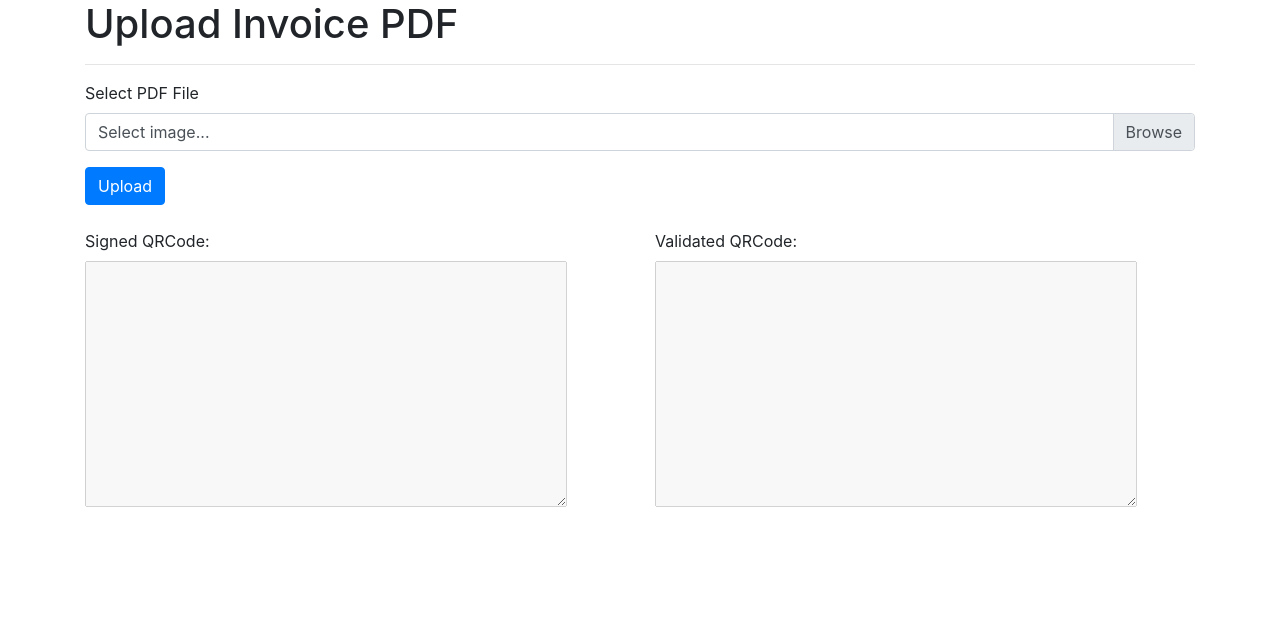
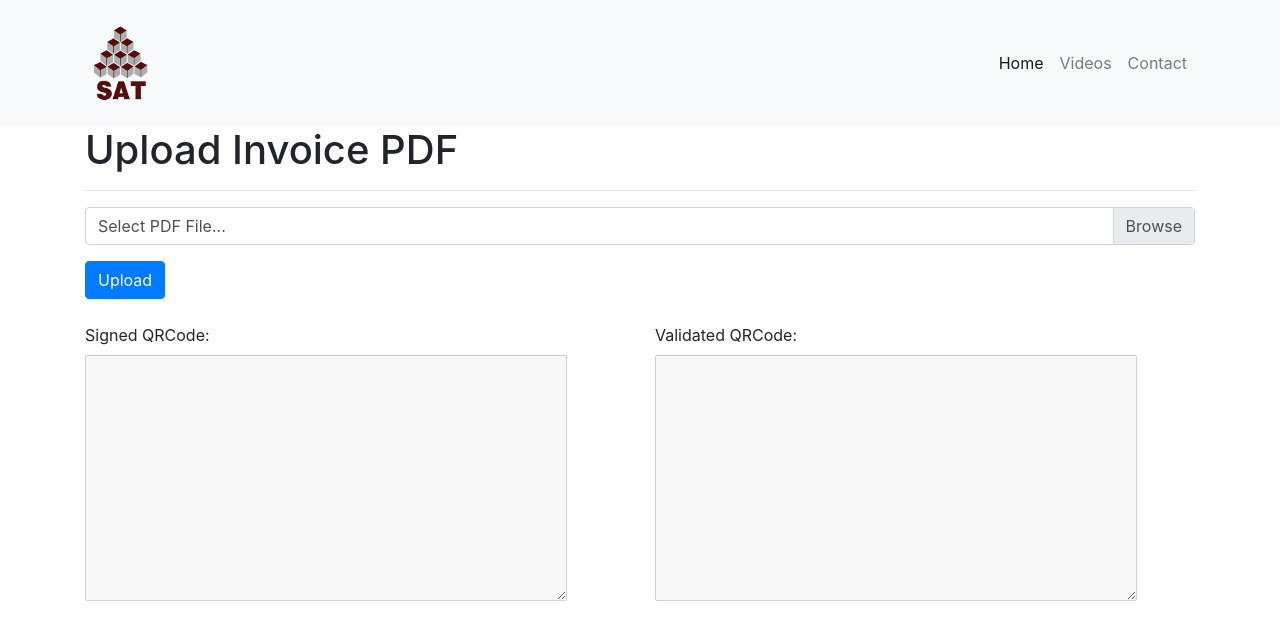
Before and after one commit to cosmo83/einvvalidate, a Flask app: page / in a window 1280 px wide. Shown: the top 640 px of the page. Run offline with Flask 2, Linux system fonts and the light colour scheme; some libraries are stand-ins or nearby versions.

Commit message:
Changes .. Added logo

```diff
--- a/run.py
+++ b/run.py
@@ -37,11 +37,14 @@ def upload_pdf():
                       return processqrcode(signed_qrcode)
                 except PyPDF2.utils.PdfReadError:
                   os.remove(os.path.join(app.instance_path, 'tmpfiles', fname,secure_filename(f.filename)))
-                  return "invalid PDF file"
+                  return processqrcode(None,"Not a valid PDF")
                 os.remove(os.path.join(app.instance_path, 'tmpfiles', fname,secure_filename(f.filename)))
-                return 'Success'
+                if(not foundqrcode):
+                  return processqrcode(None,"Did Not Find QRCode in the PDF")
 
-def processqrcode(signed_qrcode):
+def processqrcode(signed_qrcode,error=None):
+    if(error):
+      return render_template('page.html',error=error)
     public_key=open("einv_sandbox.pem", "r").read()
     ret={}
     for qrcode in signed_qrcode:
--- a/templates/base.html
+++ b/templates/base.html
@@ -13,6 +13,31 @@
     {% endif %}
   </head>
   <body>
+    <nav class="navbar navbar-expand-lg navbar-light bg-light static-top">
+      <div class="container">
+    <a class="navbar-brand" href="#">
+          <img src="{{ url_for('static',filename='SATLogo300x100.png') }}" alt="">
+        </a>
+    <button class="navbar-toggler" type="button" data-toggle="collapse" data-target="#navbarResponsive" aria-controls="navbarResponsive" aria-expanded="false" aria-label="Toggle navigation">
+          <span class="navbar-toggler-icon"></span>
+        </button>
+    <div class="collapse navbar-collapse" id="navbarResponsive">
+      <ul class="navbar-nav ml-auto">
+        <li class="nav-item active">
+          <a class="nav-link" href="#">Home
+                <span class="sr-only">(current)</span>
+              </a>
+        </li>
+        <li class="nav-item">
+          <a class="nav-link" href="#">Videos</a>
+        </li>
+        <li class="nav-item">
+          <a class="nav-link" href="mailto:arava@sat-infotech.com">Contact</a>
+        </li>
+      </ul>
+    </div>
+  </div>
+  </nav>
     {% block content %}{% endblock %}
     <!-- Optional JavaScript -->
     <!-- jQuery first, then Popper.js, then Bootstrap JS -->
--- a/templates/page.html
+++ b/templates/page.html
@@ -13,14 +13,18 @@
       <form action="/" method="POST" enctype="multipart/form-data">
 
         <div class="form-group">
-          <label>Select PDF File</label>
           <div class="custom-file">
-            <input type="file" class="custom-file-input" name="pdffile" id="pdffile">
-            <label class="custom-file-label" for="image">Select image...</label>
+            <input type="file" class="custom-file-input" name="pdffile" id="pdffile" accept=".pdf">
+            <label class="custom-file-label" for="image">Select PDF File...</label>
           </div>
         </div>
 
         <button type="submit" class="btn btn-primary">Upload</button>
+        {% if error %}
+        <div class="alert alert-primary" role="alert">
+           {{ error }}
+        </div>
+        {% endif %}
 
       </form>
 
```
Also changed, not shown: static/SATLogo300x100.png (added).
